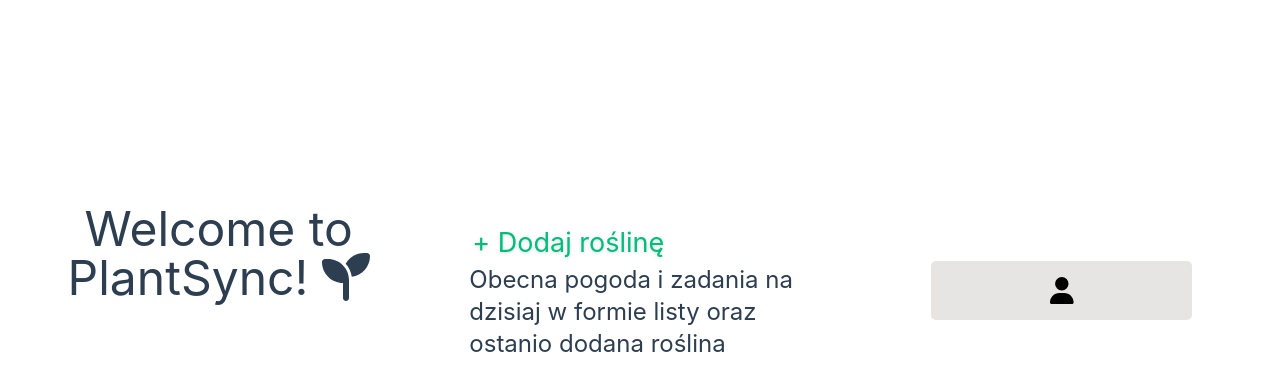
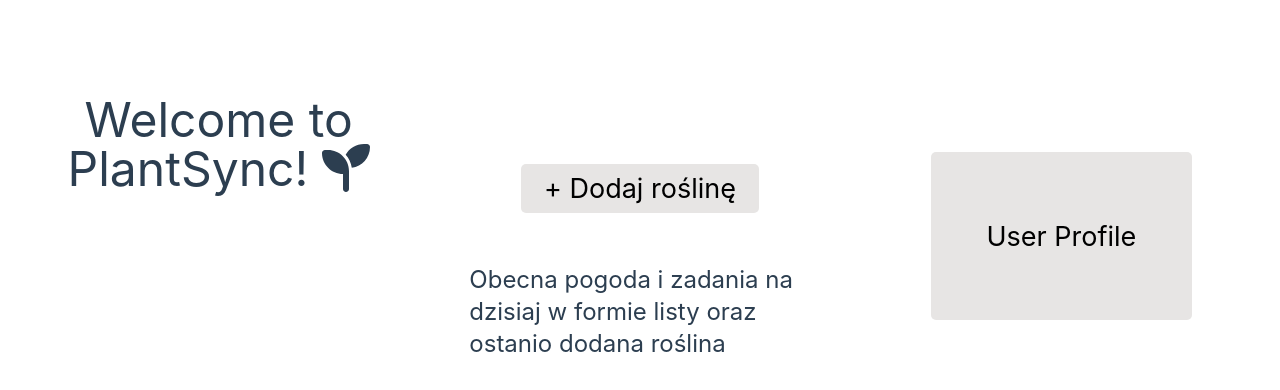
Before and after one commit to TymonPawelczyk/PlantSync, a Vue app: page / in a window 1280 px wide. Shown: the top 390 px of the page. Built offline with nearby package versions, Linux system fonts and the light colour scheme; the HTML template or start-up script is replaced by a standard one.

Commit message:
Changed Home and AddPlant View

```diff
--- a/src/views/AddPlantView.vue
+++ b/src/views/AddPlantView.vue
@@ -1,13 +1,9 @@
-<script lang="ts" setup>
-
-</script>
+<script lang="ts" setup></script>
 <template>
-    <div class="p-4">
-    <RouterLink to="/" class="btn" name="Home"> Home </RouterLink>
-    <h1 class="text-xl font-bold mb-2">Dodaj roślinę</h1>
+  <RouterLink to="/" class="btn" name="Home"> Home </RouterLink>
+  <div class="p-4">
+    <h1 class="text-xl font-bold mb-2">Dodawanie rośliny</h1>
     <!-- formularz dodawania -->
-     <!-- Router ponizej podpiety pod każda rosline z listy -->
-    <RouterLink to="/plant" class="text-blue-600 underline">Zobacz szczegóły</RouterLink>
   </div>
 </template>
 
--- a/src/views/HomeView.vue
+++ b/src/views/HomeView.vue
@@ -5,14 +5,12 @@
     <font-awesome-icon icon="fa-solid fa-seedling" />
   </h1>
   <div class="p-4">
-    <RouterLink to="/add" class="drop-shadow">+ Dodaj roślinę</RouterLink>
+    <RouterLink to="/add" class="btn">+ Dodaj roślinę</RouterLink>
     <h1 class="text-2xl">
       Obecna pogoda i zadania na dzisiaj w formie listy oraz ostanio dodana roślina
     </h1>
   </div>
-  <RouterLink to="/profile" class="btn">
-    <font-awesome-icon icon="fa-solid fa-user" />
-  </RouterLink>
+  <RouterLink to="/profile" class="btn"> User Profile </RouterLink>
 </template>
 
 <style scoped></style>
```
